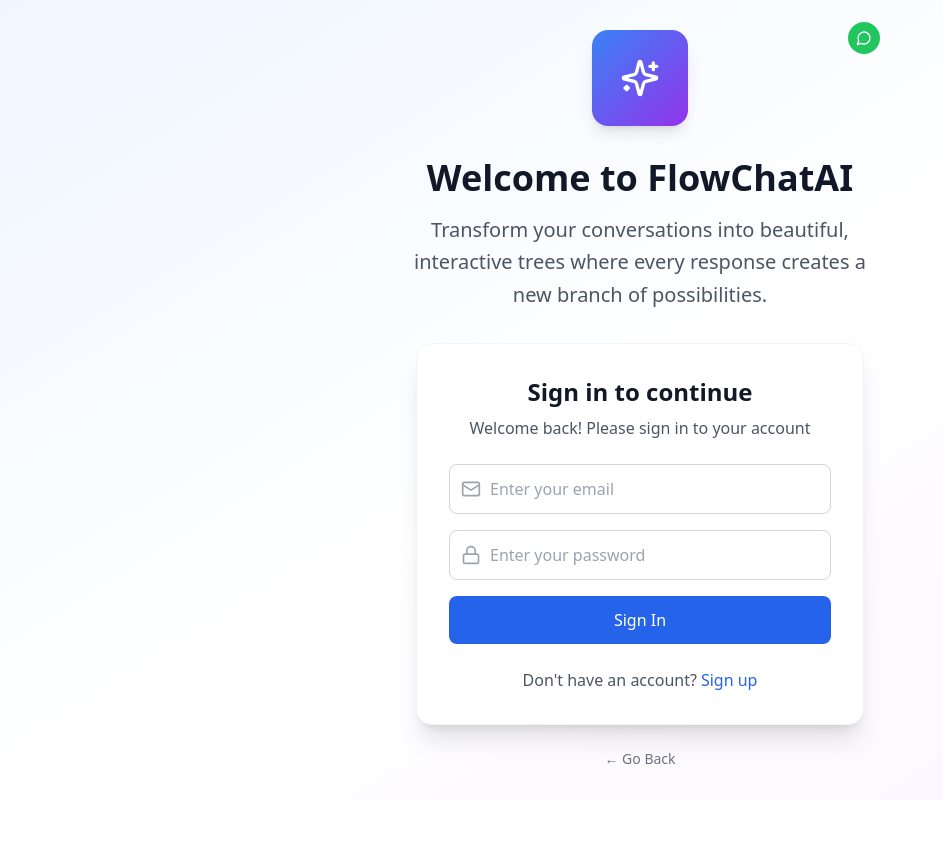
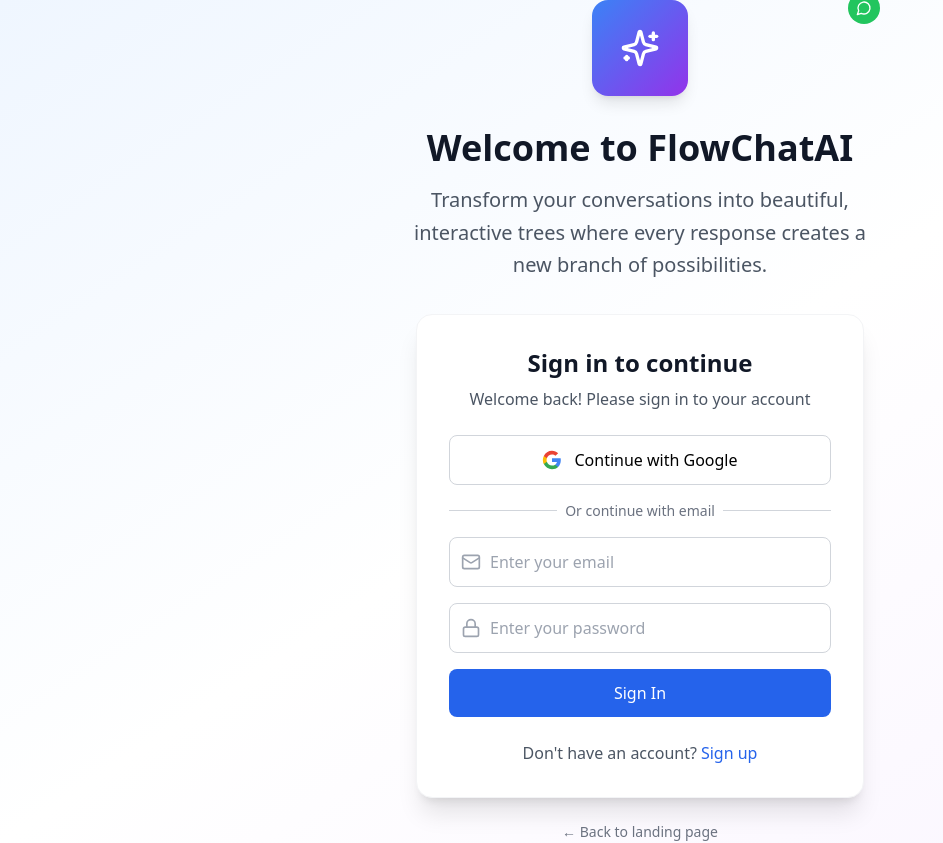
Before and after one commit to iways29/MUMBAAI, a React (Create React App) app: page / in a window 1280 px wide. Both pictures are taken after a click on the button "Start Your First Conversation". Shown: the whole page, without its empty margins (0-943 px from the left). Before the commit the page ends 800 px from the top, so only its background shows below. Built offline with nearby package versions, Linux system fonts and the light colour scheme; no server answers; what reactflow would draw is missing.

Commit message:
Added superbase authentication google added

```diff
--- a/src/components/UI/EmptyState.tsx
+++ b/src/components/UI/EmptyState.tsx
@@ -19,7 +19,7 @@
   const [message, setMessage] = useState('');
   const [loading, setLoading] = useState(false);
 
-  const handleAuth = async (e: React.FormEvent) => {
+  const handleEmailAuth = async (e: React.FormEvent) => {
     e.preventDefault();
     setLoading(true);
     setMessage('');
@@ -37,6 +37,26 @@
     } catch (error: any) {
       setMessage(error.message);
     } finally {
+      setLoading(false);
+    }
+  };
+
+  const handleGoogleAuth = async () => {
+    setLoading(true);
+    setMessage('');
+
+    try {
+      const { error } = await supabase.auth.signInWithOAuth({
+        provider: 'google',
+        options: {
+          redirectTo: `${window.location.origin}`
+        }
+      });
+
+      if (error) throw error;
+      // User will be redirected to Google for authentication
+    } catch (error: any) {
+      setMessage(error.message);
       setLoading(false);
     }
   };
@@ -139,7 +159,33 @@
                 </div>
               )}
 
-              <form onSubmit={handleAuth} className="space-y-4">
+              {/* Google Sign In Button */}
+              <button
+                onClick={handleGoogleAuth}
+                disabled={loading}
+                className="w-full flex items-center justify-center gap-3 px-4 py-3 border border-gray-300 rounded-lg hover:bg-gray-50 transition-colors disabled:opacity-50 disabled:cursor-not-allowed mb-4 bg-white"
+              >
+                <svg className="w-5 h-5" viewBox="0 0 24 24">
+                  <path fill="#4285F4" d="M22.56 12.25c0-.78-.07-1.53-.2-2.25H12v4.26h5.92c-.26 1.37-1.04 2.53-2.21 3.31v2.77h3.57c2.08-1.92 3.28-4.74 3.28-8.09z"/>
+                  <path fill="#34A853" d="M12 23c2.97 0 5.46-.98 7.28-2.66l-3.57-2.77c-.98.66-2.23 1.06-3.71 1.06-2.86 0-5.29-1.93-6.16-4.53H2.18v2.84C3.99 20.53 7.7 23 12 23z"/>
+                  <path fill="#FBBC05" d="M5.84 14.09c-.22-.66-.35-1.36-.35-2.09s.13-1.43.35-2.09V7.07H2.18C1.43 8.55 1 10.22 1 12s.43 3.45 1.18 4.93l2.85-2.22.81-.62z"/>
+                  <path fill="#EA4335" d="M12 5.38c1.62 0 3.06.56 4.21 1.64l3.15-3.15C17.45 2.09 14.97 1 12 1 7.7 1 3.99 3.47 2.18 7.07l3.66 2.84c.87-2.6 3.3-4.53 6.16-4.53z"/>
+                </svg>
+                Continue with Google
+              </button>
+
+              {/* Divider */}
+              <div className="relative mb-4">
+                <div className="absolute inset-0 flex items-center">
+                  <div className="w-full border-t border-gray-300" />
+                </div>
+                <div className="relative flex justify-center text-sm">
+                  <span className="px-2 bg-white text-gray-500">Or continue with email</span>
+                </div>
+              </div>
+
+              {/* Email Form */}
+              <form onSubmit={handleEmailAuth} className="space-y-4">
                 <div>
                   <div className="relative">
                     <Mail className="absolute left-3 top-1/2 transform -translate-y-1/2 w-5 h-5 text-gray-400" />
@@ -199,7 +245,7 @@
               onClick={() => window.location.reload()}
               className="mt-6 text-gray-500 hover:text-gray-700 text-sm"
             >
-              ← Go Back
+              ← Back to landing page
             </button>
           </div>
         )}
```
